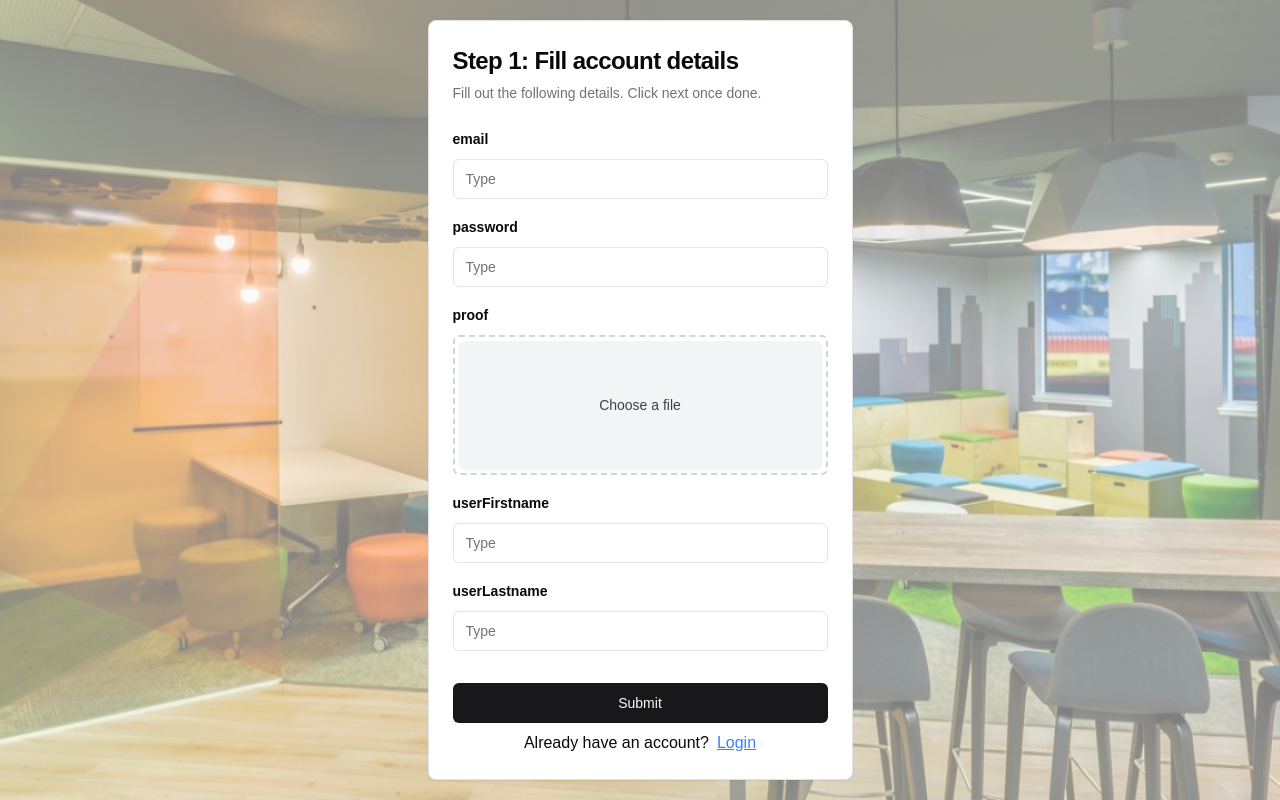
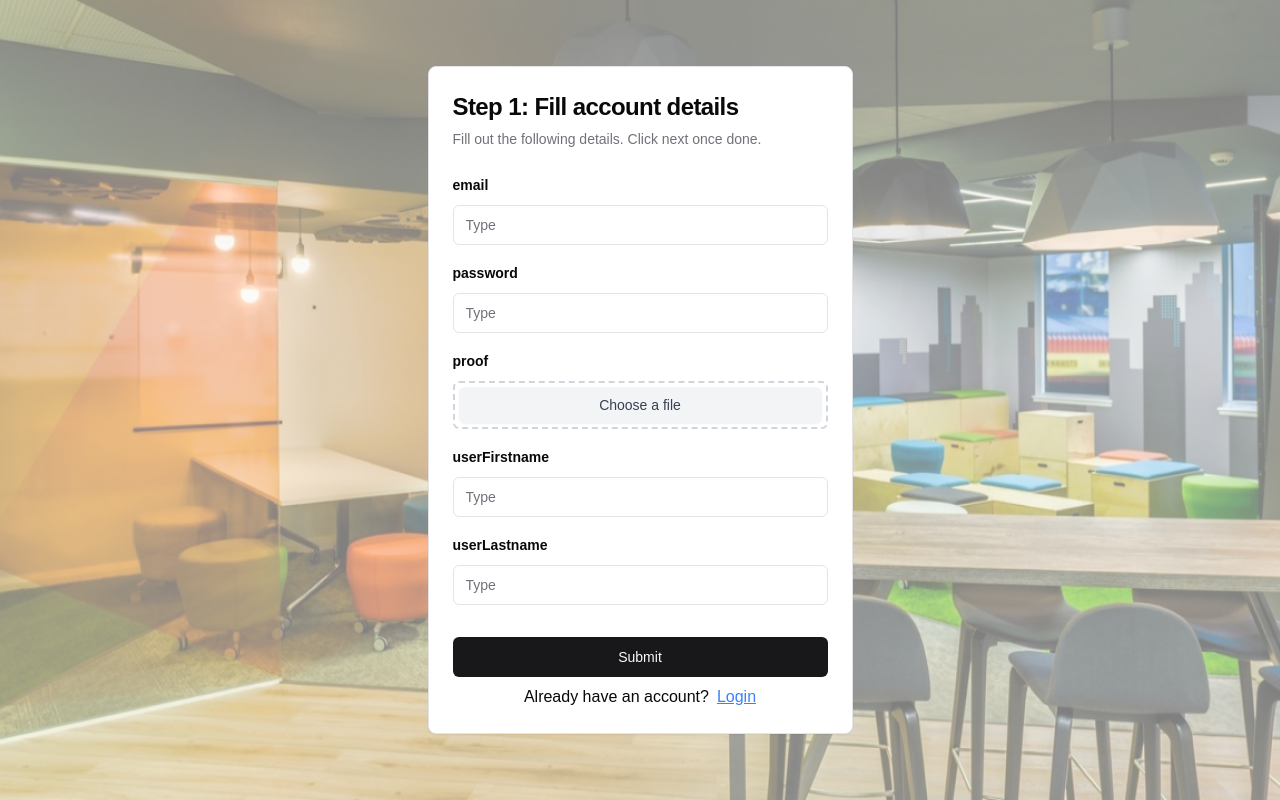
Before and after one commit to pjagbuya/STSWENG_MOROOMS, a Next.js app: page /signup in a window 1280 px wide. Built offline with nearby package versions, Linux system fonts and the light colour scheme.

Commit message:
Fix wrong sign up dimensions

```diff
--- a/components/popup_create_form.jsx
+++ b/components/popup_create_form.jsx
@@ -51,7 +51,7 @@ export function AddPopupForm({ formSchema, onSubmit, defaultValues }) {
                           value={undefined}
                           className="sr-only h-32"
                         />
-                        <div className="flex h-32 w-full flex-col items-center justify-center rounded-md bg-gray-100 p-2 text-center text-base text-gray-700 placeholder-gray-400 shadow-sm focus:border-indigo-500 focus:outline-none focus:ring-indigo-500 sm:text-sm">
+                        <div className="flex max-h-32 w-full flex-col items-center justify-center rounded-md bg-gray-100 p-2 text-center text-base text-gray-700 placeholder-gray-400 shadow-sm focus:border-indigo-500 focus:outline-none focus:ring-indigo-500 sm:text-sm">
                           {field.value?.name || 'Choose a file'}
                         </div>
                       </label>
```
